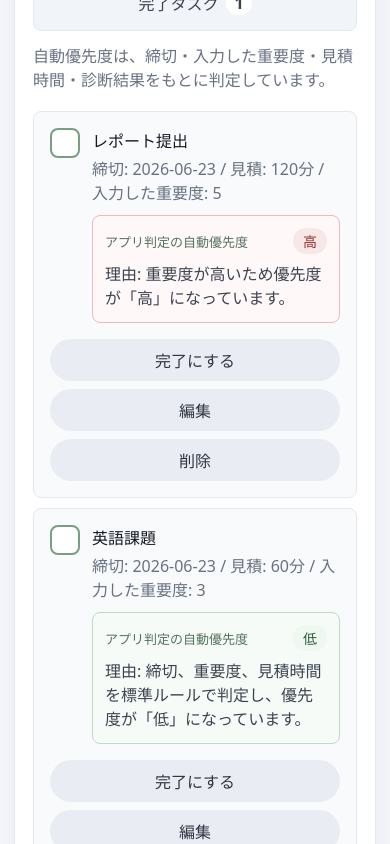
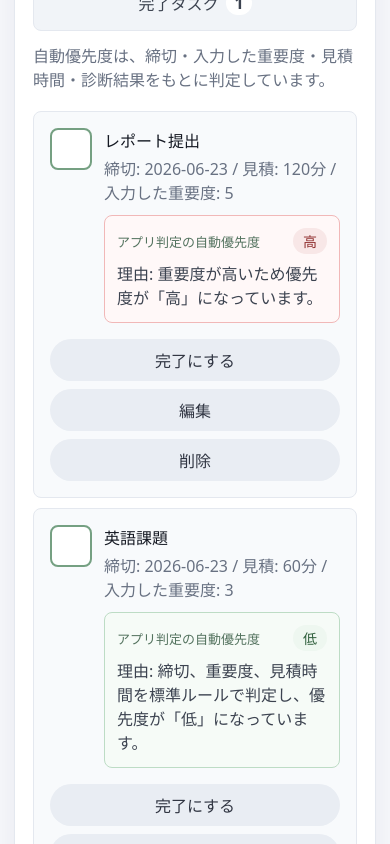
Before and after one commit to 3ackbut/Tsumi-Tsumi, a React (Vite) app: page /tasks in a window 390 px wide. Shown: the part 1140-1984 px from the top of the page. Built offline with nearby package versions, Linux system fonts and the light colour scheme.

Commit message:
修正: スマホ幅の表示を調整

```diff
--- a/src/App.css
+++ b/src/App.css
@@ -1214,11 +1214,33 @@ input:focus {
     justify-content: flex-start;
   }
 
+  .check-button {
+    width: 42px;
+    height: 42px;
+  }
+
+  .task-main > div {
+    min-width: 0;
+  }
+
+  .task-main p,
+  .auto-priority-box p,
+  .impact-task-list p,
+  .week-item strong {
+    overflow-wrap: anywhere;
+  }
+
   .task-actions button,
+  .inline-actions button,
   .primary-button,
+  .secondary-button,
   .choice-button,
   .tab-button {
     width: 100%;
+  }
+
+  .week-controls button {
+    min-height: 42px;
   }
 
   .tab-list {
```
